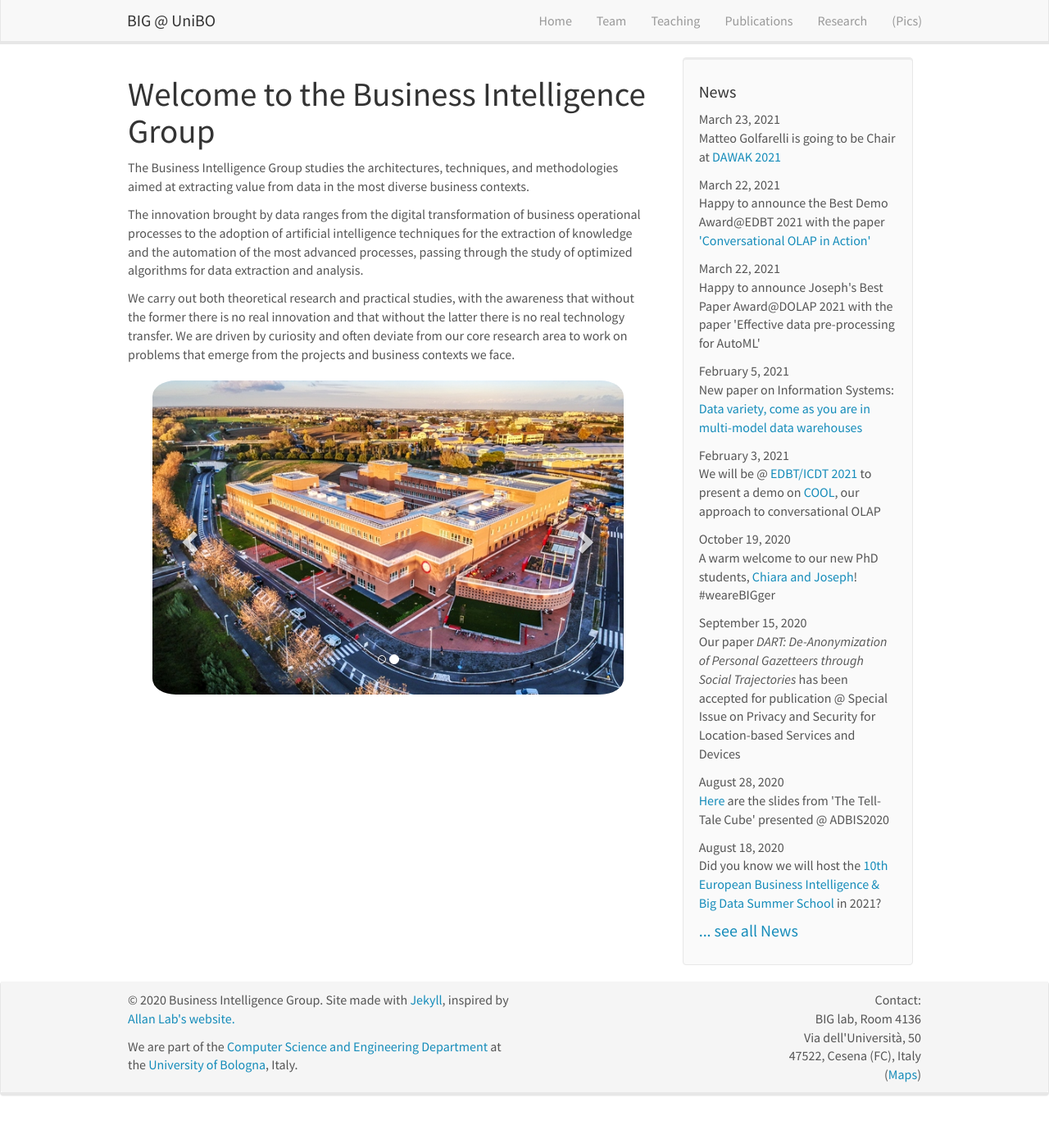
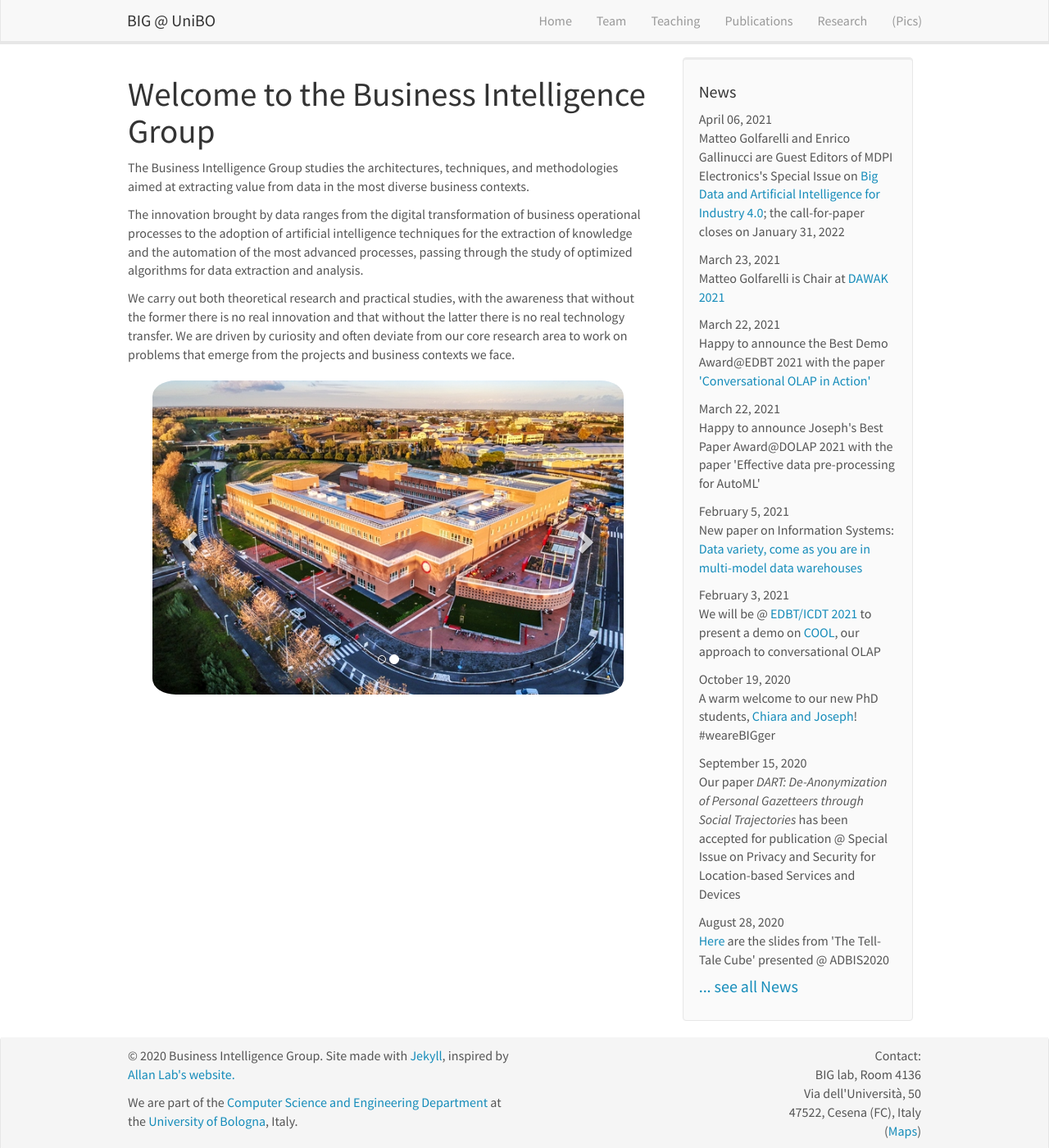
Before and after one commit to big-unibo/big-unibo.github.io, a Jekyll site: the page built from _pages/home.md, in a window 1280 px wide and 1400 px high. Shown: the whole window at 82% size. Built offline with Jekyll 4.4.1, drawn with Linux system fonts in a browser that asks for light colours; nearby versions of some CDN libraries.

Commit message:
Update news.yml

```diff
--- a/_data/news.yml
+++ b/_data/news.yml
@@ -1,5 +1,8 @@
+- date: April 06, 2021
+  headline: "Matteo Golfarelli and Enrico Gallinucci are Guest Editors of MDPI Electronics's Special Issue on <a href='https://www.mdpi.com/journal/electronics/special_issues/BDAI_electronics'>Big Data and Artificial Intelligence for Industry 4.0</a>; the call-for-paper closes on January 31, 2022"
+
 - date: March 23, 2021
-  headline: "Matteo Golfarelli is going to be Chair at <a href='http://www.dexa.org/dawak2021'>DAWAK 2021</a>"
+  headline: "Matteo Golfarelli is Chair at <a href='http://www.dexa.org/dawak2021'>DAWAK 2021</a>"
 
 - date: March 22, 2021
   headline: "Happy to announce the Best Demo Award@EDBT 2021 with the paper <a href='https://doi.org/10.5441/002/edbt.2021.74'>'Conversational OLAP in Action'</a>"
```
